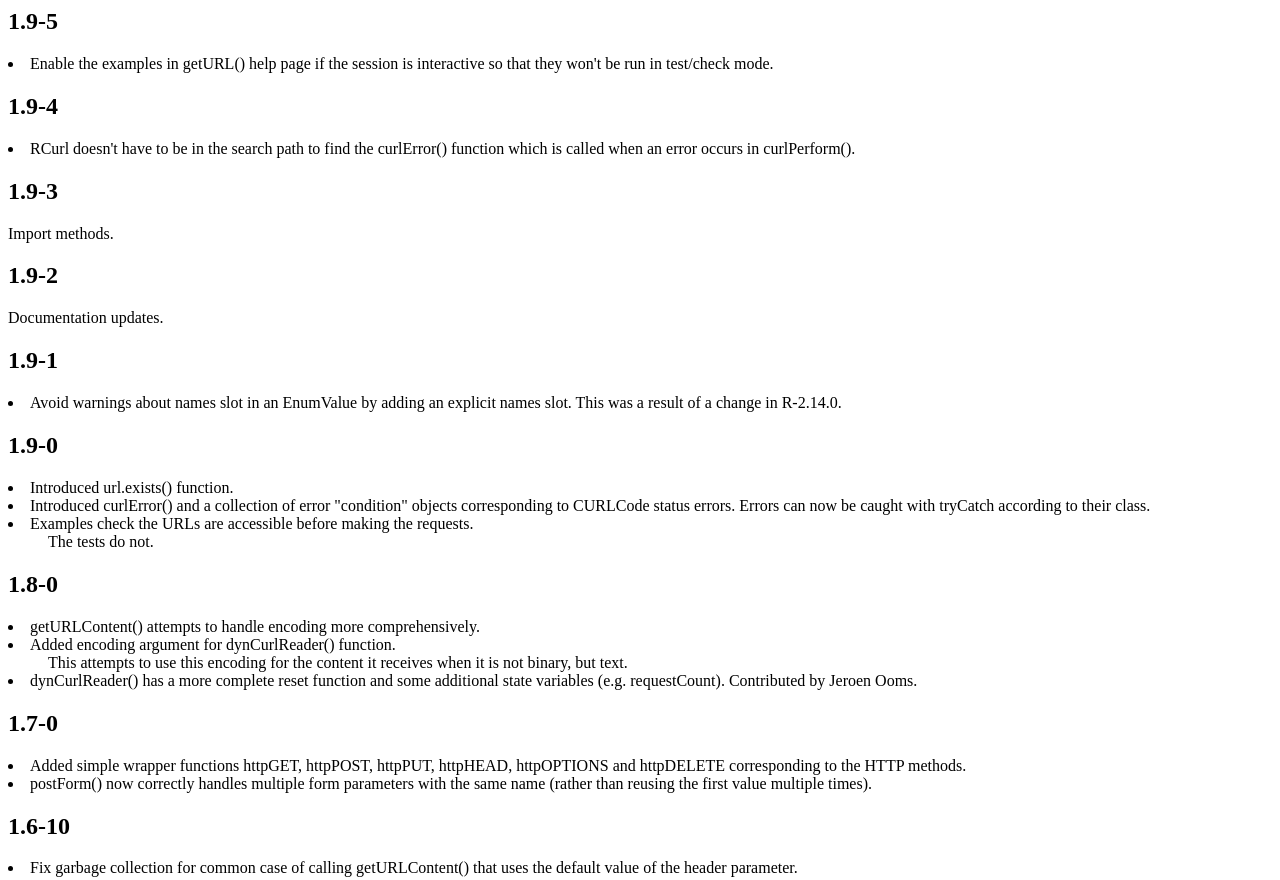
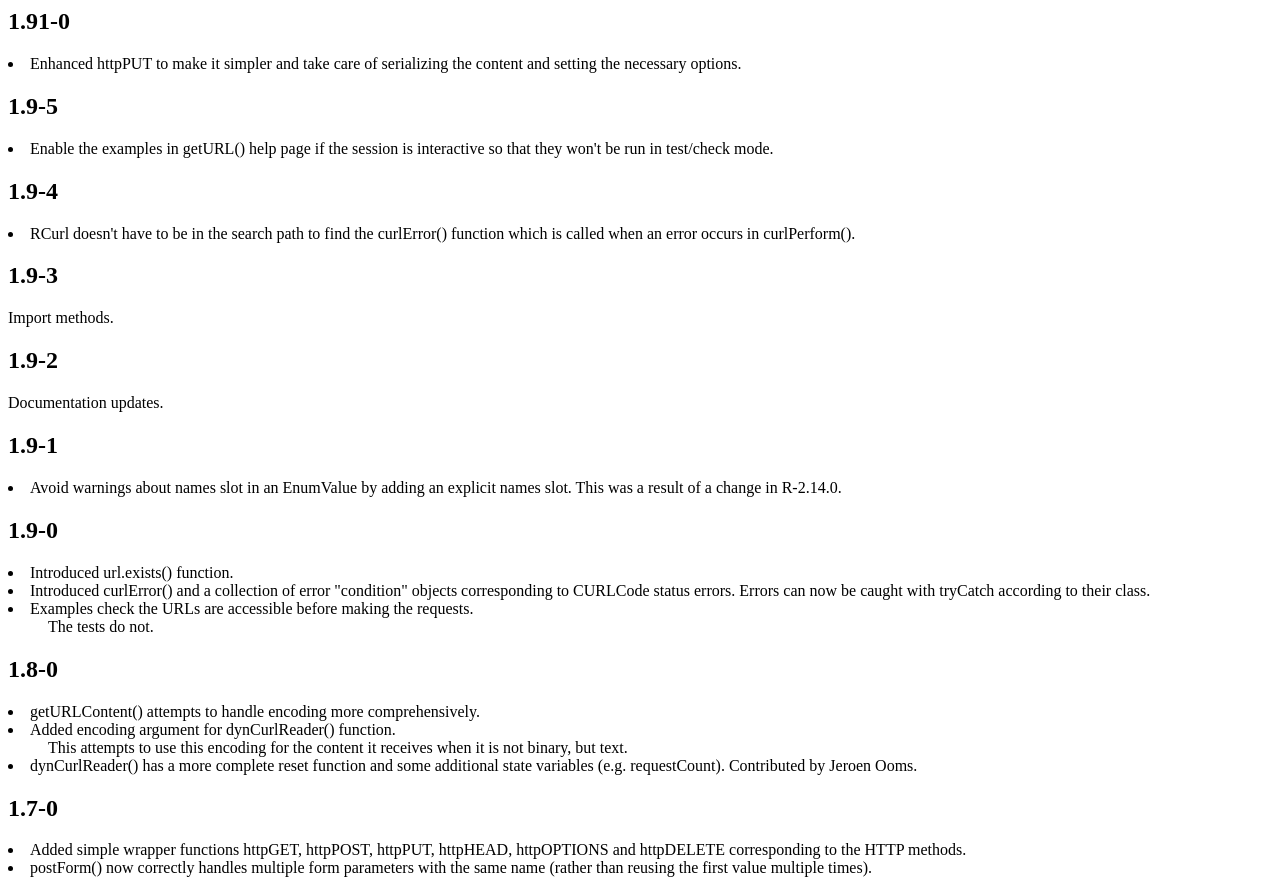
Before and after one commit to omegahat/RCurl, a plain HTML site: page Changes.html in a window 1280 px wide. Shown: the top 880 px of the page. Drawn offline with Linux system fonts and the light colour scheme.

Commit message:
new release with .Rinstignore

```diff
--- a/Changes.html
+++ b/Changes.html
@@ -4,6 +4,14 @@
 </head>
 
 <body>
+
+<h2>1.91-0</h2>
+<dl>
+  <dt>
+  <li> Enhanced httpPUT to make it simpler and take care of
+      serializing the content and setting the necessary options.
+  <dd>
+</dl>
 
 <h2>1.9-5</h2>
 <dl>
@@ -908,6 +916,6 @@ getURL('https://sourceforge.net', ssl.verifypeer = FALSE)
 <address><a href="http://www.stat.ucdavis.edu/~duncan">Duncan Temple Lang</a>
 <a href=mailto:duncan@wald.ucdavis.edu>&lt;duncan@wald.ucdavis.edu&gt;</a></address>
 <!-- hhmts start -->
-Last modified: Tue Jan 17 06:47:32 PST 2012
+Last modified: Tue Jan 31 20:08:05 PST 2012
 <!-- hhmts end -->
 </body> </html>
```
Also changed, not shown: Web/index.html (+1 -1 lines), 4 other files.
